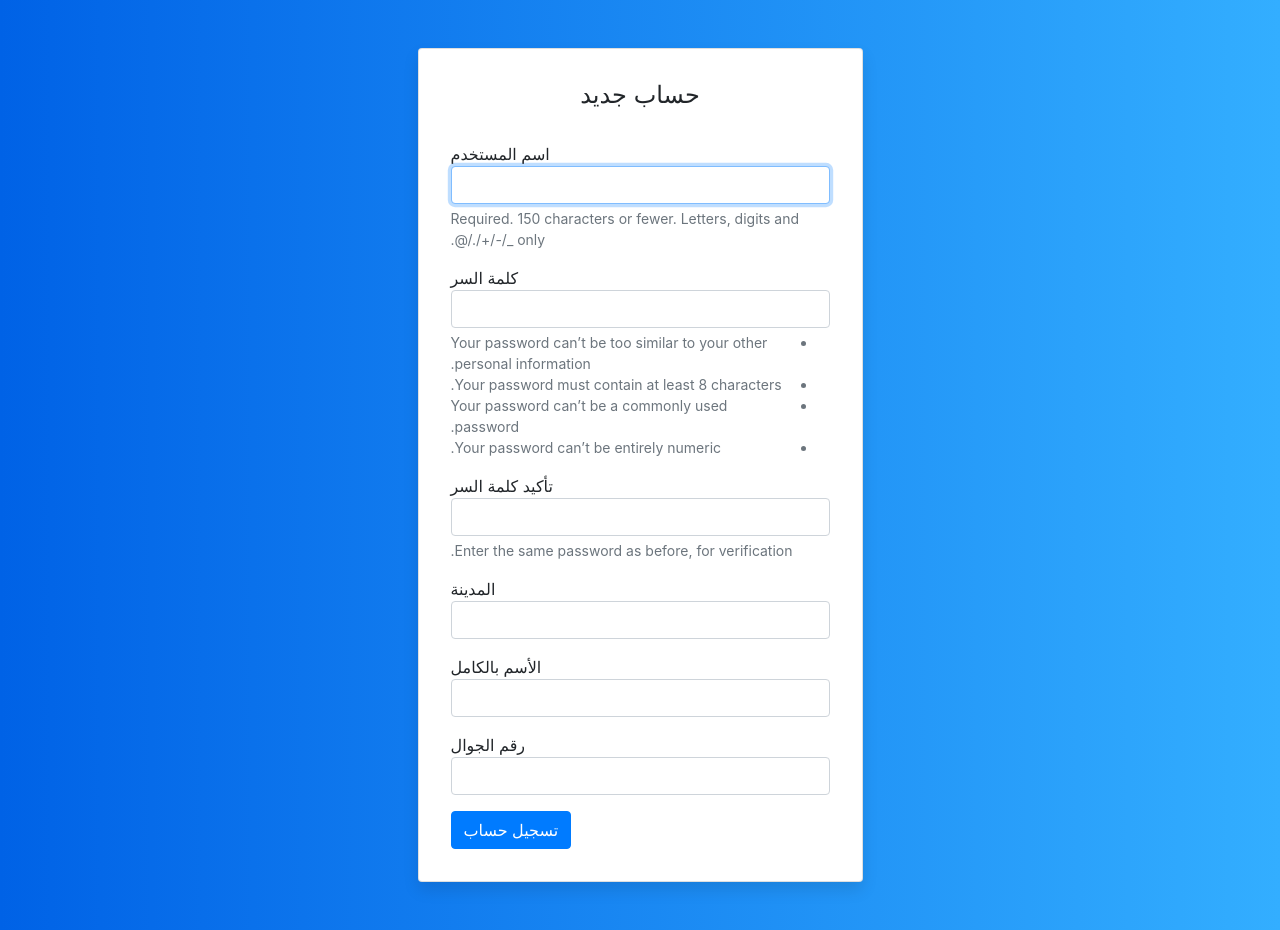
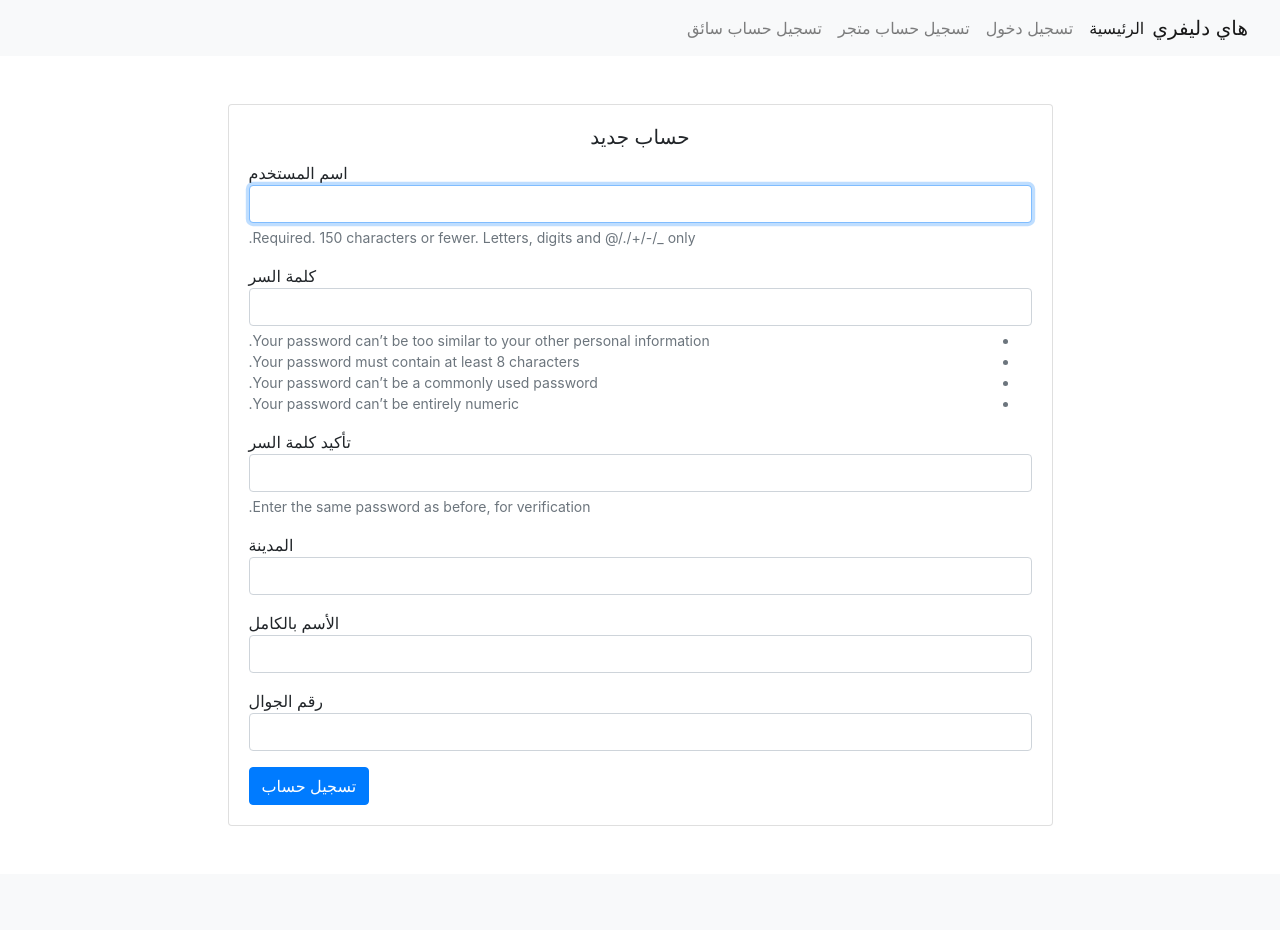
Before and after one commit to Muhammadreda264/hidelivery, a Django app: page /driver/signup/ in a window 1280 px wide. After the commit the page ends 874 px from the top, so only its background shows below. Run offline with Django 3.2, Linux system fonts and the light colour scheme; some libraries are stand-ins or nearby versions.

Commit message:
Update driver_sign_up.html

```diff
--- a/delivery/templates/driver_sign_up.html
+++ b/delivery/templates/driver_sign_up.html
@@ -6,143 +6,7 @@
     <link rel="apple-touch-icon" sizes="180x180" href="https://gcem.sa/resources/assets/site/images/favicons/apple-touch-icon.png">
     <link rel="icon" type="image/png" sizes="32x32" href="https://gcem.sa/resources/assets/site/images/color.png">
     <link rel="icon" type="image/png" sizes="16x16" href="https://gcem.sa/resources/assets/site/images/color.png">
-    <style>
-        :root {
-  --input-padding-x: 1.5rem;
-  --input-padding-y: .75rem;
-}
 
-body {
-  background: #007bff;
-  background: linear-gradient(to right, #0062E6, #33AEFF);
-}
-
-.card-signin {
-  border: 0;
-  border-radius: 1rem;
-  box-shadow: 0 0.5rem 1rem 0 rgba(0, 0, 0, 0.1);
-}
-
-.card-signin .card-title {
-  margin-bottom: 2rem;
-  font-weight: 300;
-  font-size: 1.5rem;
-}
-
-.card-signin .card-body {
-  padding: 2rem;
-}
-
-.form-signin {
-  width: 100%;
-}
-
-.form-signin .btn {
-  font-size: 80%;
-  border-radius: 5rem;
-  letter-spacing: .1rem;
-  font-weight: bold;
-  padding: 1rem;
-  transition: all 0.2s;
-}
-
-.form-label-group {
-  position: relative;
-  margin-bottom: 1rem;
-}
-
-.form-label-group input {
-  height: auto;
-  border-radius: 2rem;
-}
-
-.form-label-group>input,
-.form-label-group>label {
-  padding: var(--input-padding-y) var(--input-padding-x);
-}
-
-.form-label-group>label {
-  position: absolute;
-  top: 0;
-  left: 0;
-  display: block;
-  width: 100%;
-  margin-bottom: 0;
-  /* Override default `<label>` margin */
-  line-height: 1.5;
-  color: #495057;
-  border: 1px solid transparent;
-  border-radius: .25rem;
-  transition: all .1s ease-in-out;
-}
-
-.form-label-group input::-webkit-input-placeholder {
-  color: transparent;
-}
-
-.form-label-group input:-ms-input-placeholder {
-  color: transparent;
-}
-
-.form-label-group input::-ms-input-placeholder {
-  color: transparent;
-}
-
-.form-label-group input::-moz-placeholder {
-  color: transparent;
-}
-
-.form-label-group input::placeholder {
-  color: transparent;
-}
-
-.form-label-group input:not(:placeholder-shown) {
-  padding-top: calc(var(--input-padding-y) + var(--input-padding-y) * (2 / 3));
-  padding-bottom: calc(var(--input-padding-y) / 3);
-}
-
-.form-label-group input:not(:placeholder-shown)~label {
-  padding-top: calc(var(--input-padding-y) / 3);
-  padding-bottom: calc(var(--input-padding-y) / 3);
-  font-size: 12px;
-  color: #777;
-}
-
-.btn-google {
-  color: white;
-  background-color: #ea4335;
-}
-
-.btn-facebook {
-  color: white;
-  background-color: #3b5998;
-}
-
-/* Fallback for Edge
--------------------------------------------------- */
-
-@supports (-ms-ime-align: auto) {
-  .form-label-group>label {
-    display: none;
-  }
-  .form-label-group input::-ms-input-placeholder {
-    color: #777;
-  }
-}
-
-/* Fallback for IE
--------------------------------------------------- */
-
-@media all and (-ms-high-contrast: none),
-(-ms-high-contrast: active) {
-  .form-label-group>label {
-    display: none;
-  }
-  .form-label-group input:-ms-input-placeholder {
-    color: #777;
-  }
-}
-    </style>
 
 <link rel="stylesheet" href="https://cdn.rtlcss.com/bootstrap/v4.1.3/css/bootstrap.min.css" integrity="sha384-Jt6Tol1A2P9JBesGeCxNrxkmRFSjWCBW1Af7CSQSKsfMVQCqnUVWhZzG0puJMCK6" crossorigin="anonymous">
 </head>
@@ -151,9 +15,23 @@ body {
 {% if form.errors %}
 <p>Your username and password didn't match. Please try again.</p>
 {% endif %}
+<nav class="navbar navbar-expand-lg navbar-light bg-light">
+  <a class="navbar-brand" href="#">هاي دليفري </a>
+  <button class="navbar-toggler" type="button" data-toggle="collapse" data-target="#navbarNavAltMarkup" aria-controls="navbarNavAltMarkup" aria-expanded="false" aria-label="Toggle navigation">
+    <span class="navbar-toggler-icon"></span>
+  </button>
+  <div class="collapse navbar-collapse" id="navbarNavAltMarkup">
+    <div class="navbar-nav">
+      <a class="nav-item nav-link active" href="{% url 'home'  %}">الرئيسية <span class="sr-only">(current)</span></a>
+        <a class="nav-item nav-link" href="{% url 'login' %}">تسجيل دخول</a>
+      <a class="nav-item nav-link" href="{% url 'storesignup' %}">تسجيل حساب متجر</a>
+      <a class="nav-item nav-link" href="{% url 'driversignup' %}">تسجيل حساب سائق</a>
+    </div>
+  </div>
+</nav>
 <div class="container">
     <div class="row">
-      <div class="col-sm-9 col-md-7 col-lg-5 mx-auto">
+      <div class="col-sm-9 col-md-9 col-lg-9 mx-auto">
         <div class="card card-signin my-5">
           <div class="card-body">
             <h5 class="card-title text-center">حساب جديد</h5>
```
